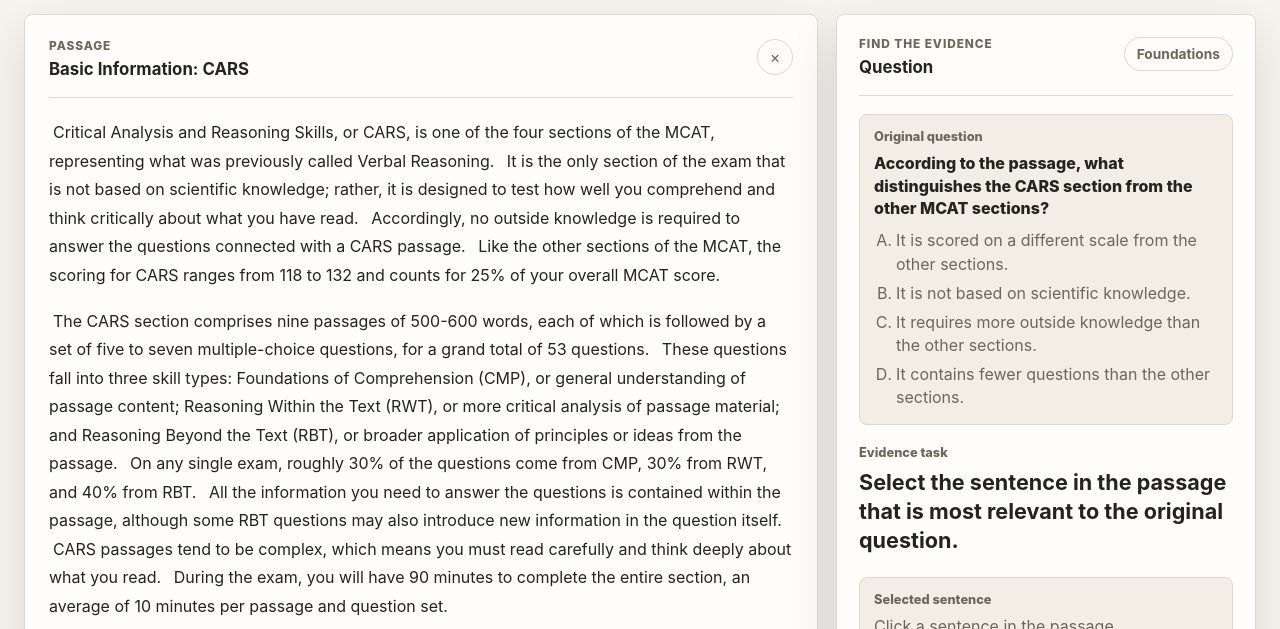
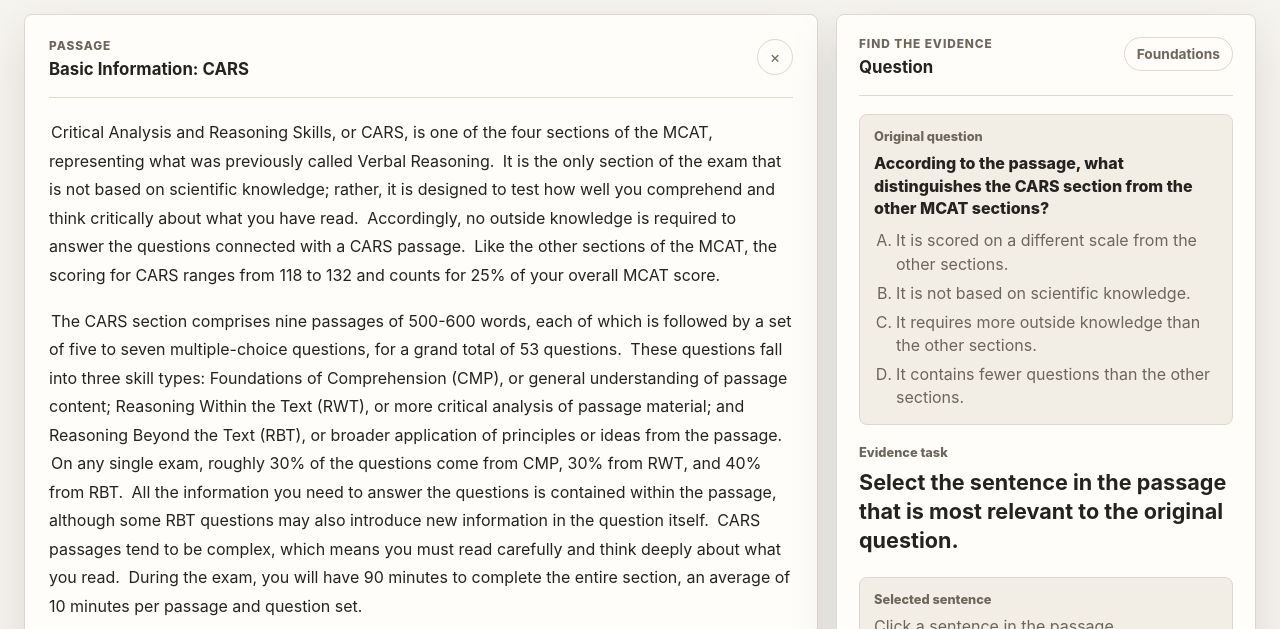
Before and after one commit to Kausik-Velaga/mcat-prep-tool, a website: page practice.html in a window 1280 px wide. Shown: the part 171-800 px from the top of the page. Drawn offline with Linux system fonts and the light colour scheme.

Commit message:
Tighten passage sentence spacing

```diff
--- a/practice.html
+++ b/practice.html
@@ -77,7 +77,7 @@
 
     <script src="./data/exercise-store.js?v=4"></script>
     <script src="./src/state.js?v=3"></script>
-    <script src="./src/render.js?v=5"></script>
+    <script src="./src/render.js?v=6"></script>
     <script src="./src/main.js?v=4"></script>
   </body>
 </html>
--- a/src/render.js
+++ b/src/render.js
@@ -7,7 +7,7 @@ function renderPassage(container, exercise, selectedSentenceIndex, answerSentenc
       const paragraph = document.createElement("p");
       paragraph.className = "passage-paragraph";
 
-      sentenceIndexes.forEach((index) => {
+      sentenceIndexes.forEach((index, position) => {
         const sentenceNode = document.createElement("span");
         sentenceNode.className = "sentence";
         sentenceNode.dataset.sentenceIndex = String(index);
@@ -23,7 +23,11 @@ function renderPassage(container, exercise, selectedSentenceIndex, answerSentenc
           sentenceNode.classList.add("is-answer");
       }
 
-        paragraph.append(sentenceNode, " ");
+        if (position > 0) {
+          paragraph.append(" ");
+        }
+
+        paragraph.append(sentenceNode);
       });
 
       return paragraph;
--- a/src/styles.css
+++ b/src/styles.css
@@ -525,7 +525,7 @@ h2 {
   display: inline;
   border: 1px solid transparent;
   border-radius: 4px;
-  padding: 2px 3px;
+  padding: 1px 1px;
   background: transparent;
   color: var(--ink);
   cursor: pointer;
```
